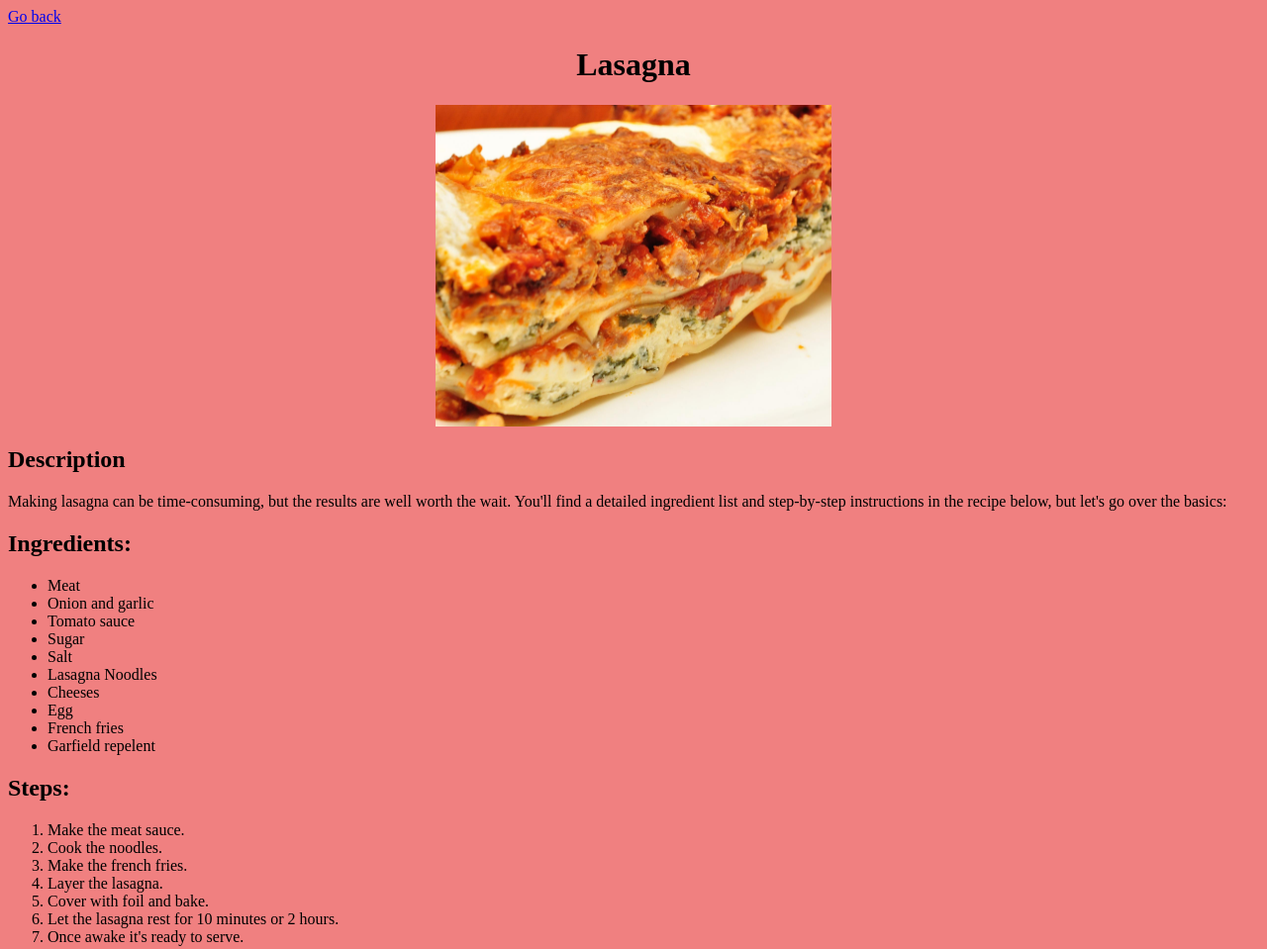
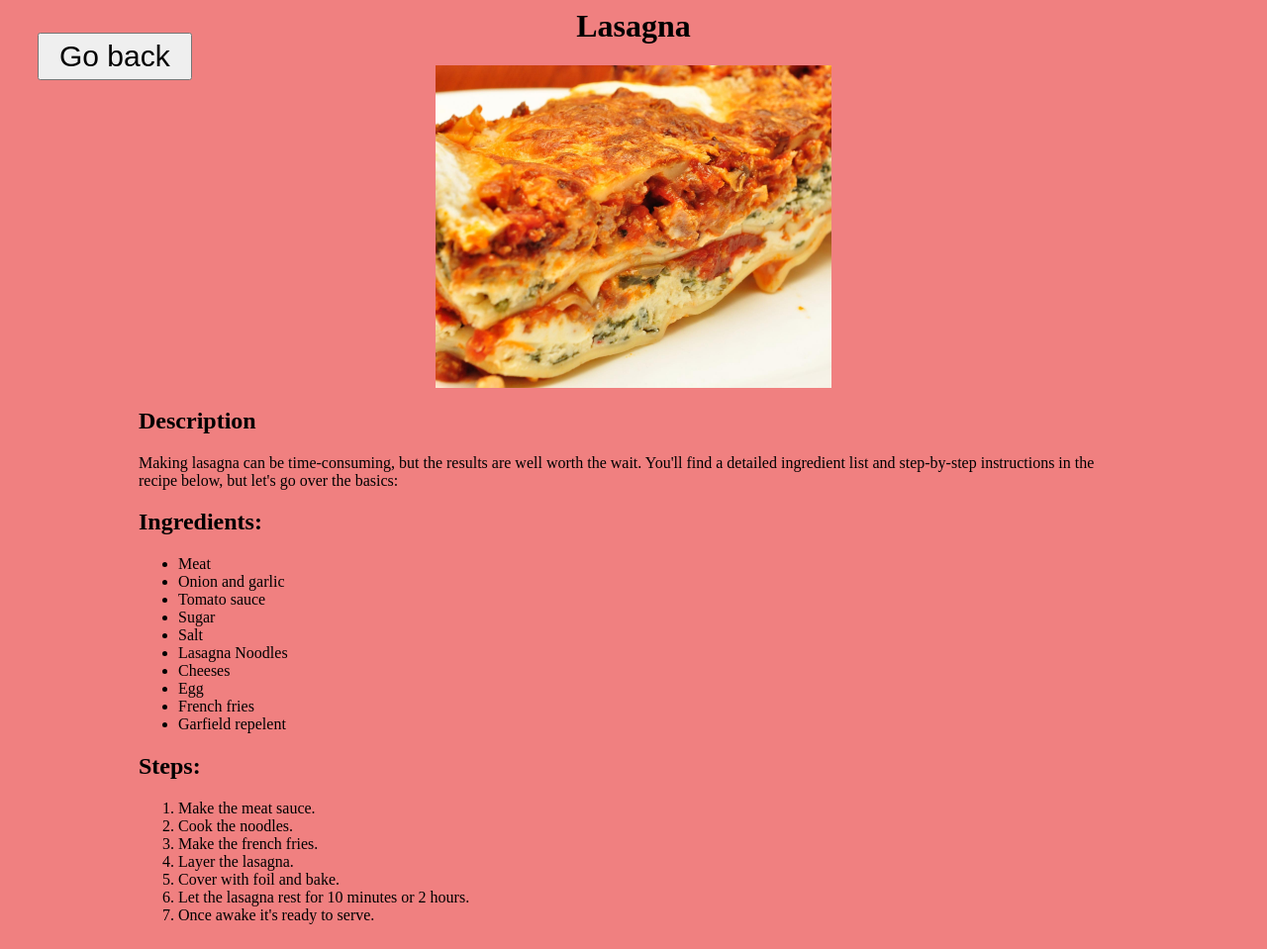
Before and after one commit to LeonardoPalomo/odin-recipes, a plain HTML site: page recipes/lasagna/lasagna.html in a window 1280 px wide. Shown: the whole page at 99% size. Drawn offline with Linux system fonts and the light colour scheme.

Commit message:
extend css using margin and padding overall

```diff
--- a/recipes/lasagna-maybe/style.css
+++ b/recipes/lasagna-maybe/style.css
@@ -1,5 +1,10 @@
 body {
     background-color: green;
+}
+
+.recipe {
+    width: 1000px;
+    margin: 0 auto;
 }
 
 .image-container {
@@ -9,4 +14,13 @@ body {
 
 h1 {
     text-align: center;
+    margin-top: 0;
 }
+
+button {
+    position: fixed;
+    margin-top: 25px;
+    margin-left: 30px;
+    font-size: 30px;
+    padding: 5px 20px;
+}
--- a/recipes/lasagna/lasagna.html
+++ b/recipes/lasagna/lasagna.html
@@ -1,6 +1,7 @@
 <link rel="stylesheet" href="./style.css">
 
-<a href="../../index.html">Go back</a>
+<a href="../../index.html"><button>Go back</button></a>
+<div class="recipe">
     <h1>Lasagna</h1>
     <div class="image-container">
         <img src="./images/lasagna_1600x1301.jpg" width="400px" alt="lasagna">
@@ -36,3 +37,4 @@
         <li>Let the lasagna rest for 10 minutes or 2 hours.</li>
         <li>Once awake it's ready to serve.</li>
     </ol>
+</div>
--- a/recipes/lasagna/style.css
+++ b/recipes/lasagna/style.css
@@ -1,5 +1,10 @@
 body {
     background-color: lightcoral;
+}
+
+.recipe {
+    width: 1000px;
+    margin: 0 auto;
 }
 
 .image-container {
@@ -9,4 +14,13 @@ body {
 
 h1 {
     text-align: center;
+    margin-top: 0;
 }
+
+button {
+    position: fixed;
+    margin-top: 25px;
+    margin-left: 30px;
+    font-size: 30px;
+    padding: 5px 20px;
+}
--- a/recipes/not-lasagna/style.css
+++ b/recipes/not-lasagna/style.css
@@ -1,5 +1,10 @@
 body {
     background-color: orange;
+}
+
+.recipe {
+    width: 1000px;
+    margin: 0 auto;
 }
 
 .image-container {
@@ -9,4 +14,13 @@ body {
 
 h1 {
     text-align: center;
+    margin-top: 0;
 }
+
+button {
+    position: fixed;
+    margin-top: 25px;
+    margin-left: 30px;
+    font-size: 30px;
+    padding: 5px 20px;
+}
--- a/style.css
+++ b/style.css
@@ -14,10 +14,34 @@
 
 body {
     font-family: 'Darksouls';
+    width: 600px;
+    margin: 0 auto;
+    background-color: whitesmoke;
+}
+
+.main-menu {
+    background-color: darkcyan;
+    height: 300px;
+    padding: 20px;
+    margin: 20px;
+    border-radius: 30px 5px;
+    border-left: 10px darkred solid;
+    border-bottom: 10px darkred solid;
+    border-top: 3px darkred solid;
+    border-right: 3px darkred solid;
+
 }
 
 h1 {
     text-align: center;
+    margin-top: 10px;
+    padding-bottom: 30px;
+    font-size: 50px;
+}
+
+li {
+    list-style-type: none;
+    font-size: 32px;
 }
 
 .easteregg {
```
Also changed, not shown: index.html (+2 -0 lines), recipes/lasagna-maybe/lasagna-maybe.html (+3 -1 lines), recipes/not-lasagna/not-lasagna.html (+3 -1 lines). Lines whose indentation alone changed are shown as unchanged.
